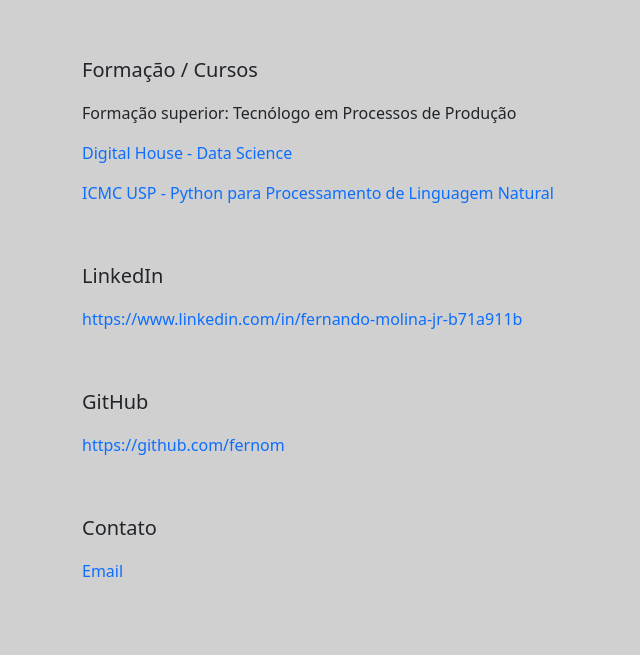
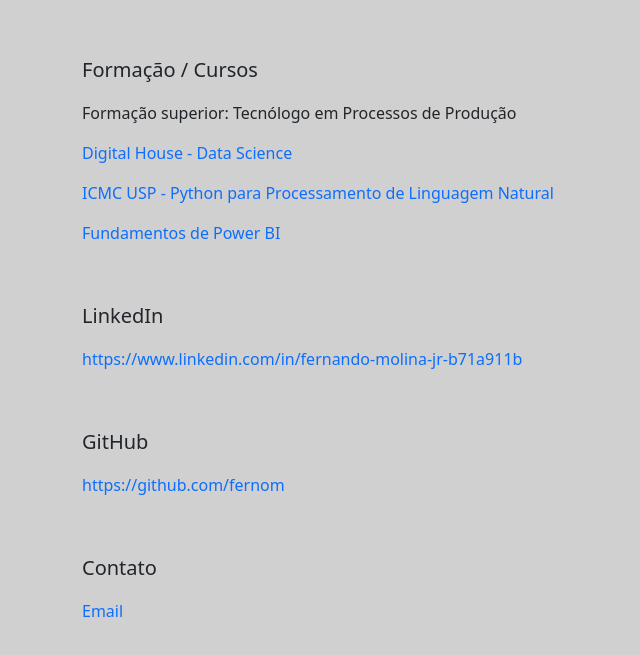
Before and after one commit to fernom/fernom.github.io, a plain HTML site: page index.html in a window 1280 px wide. Shown: the part 135-790 px from the top of the page, without its empty margins (0-640 px from the left). Drawn offline with nearby package versions, Linux system fonts and the light colour scheme.

Commit message:
Update index.html

```diff
--- a/index.html
+++ b/index.html
@@ -27,6 +27,7 @@
         <p>Formação superior: Tecnólogo em Processos de Produção</p>
         <p><a href="https://www.digitalhouse.com/br/curso/data-science" class="text-decoration-none">Digital House - Data Science</a></p>
         <p><a href="https://cursosextensao.usp.br/course/view.php?id=2721" class="text-decoration-none">ICMC USP - Python para Processamento de Linguagem Natural</a></p>
+        <p><a href="https://www.voitto.com.br/digital/fundamentos-de-power-bi" class="text-decoration-none">Fundamentos de Power BI</a></p>
         <p>&nbsp;<p>
         <p class="lead">LinkedIn</p>
         <p><a href="https://www.linkedin.com/in/fernando-molina-jr-b71a911b/" class="text-decoration-none">https://www.linkedin.com/in/fernando-molina-jr-b71a911b</a></p>
```
